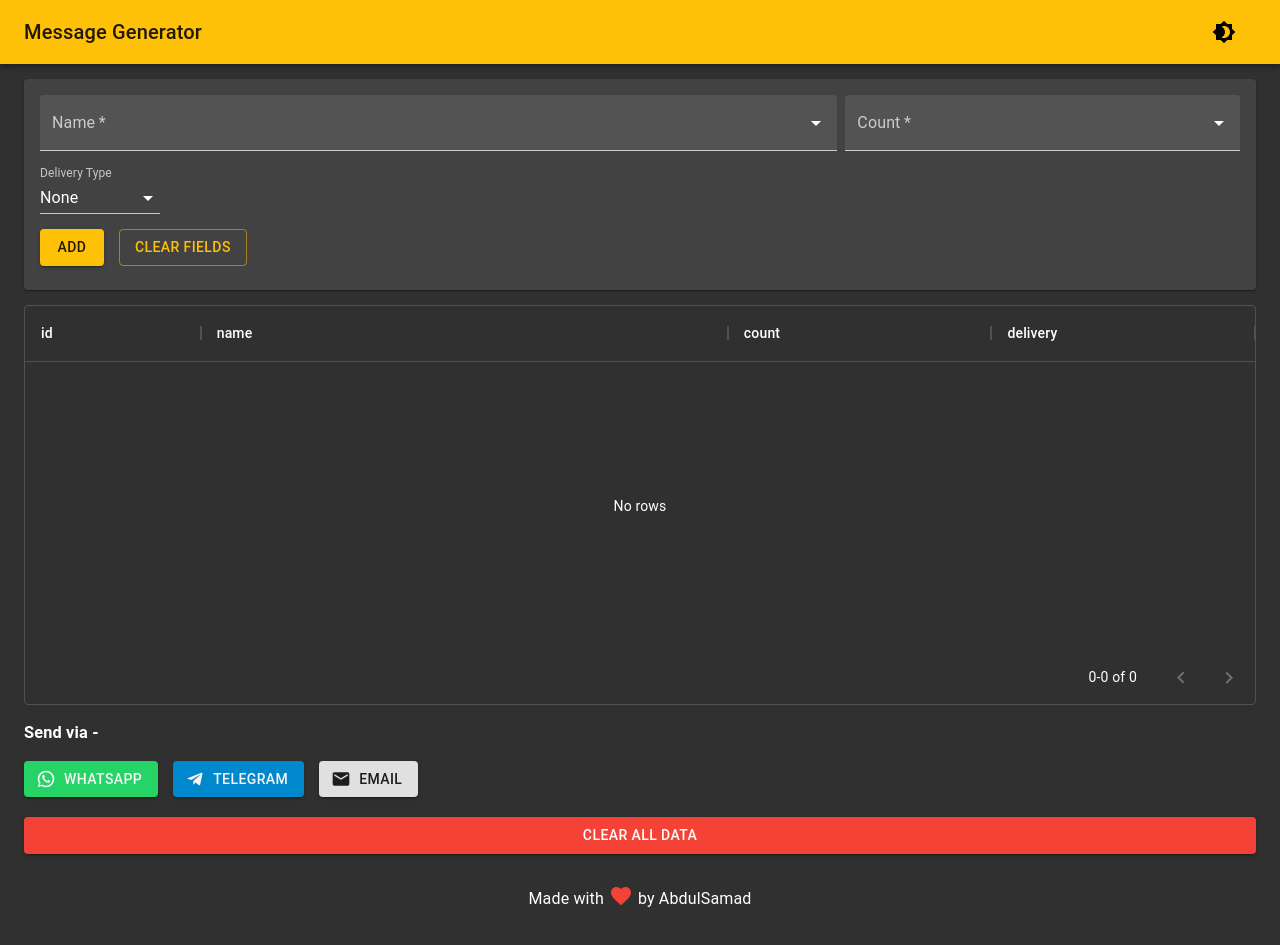
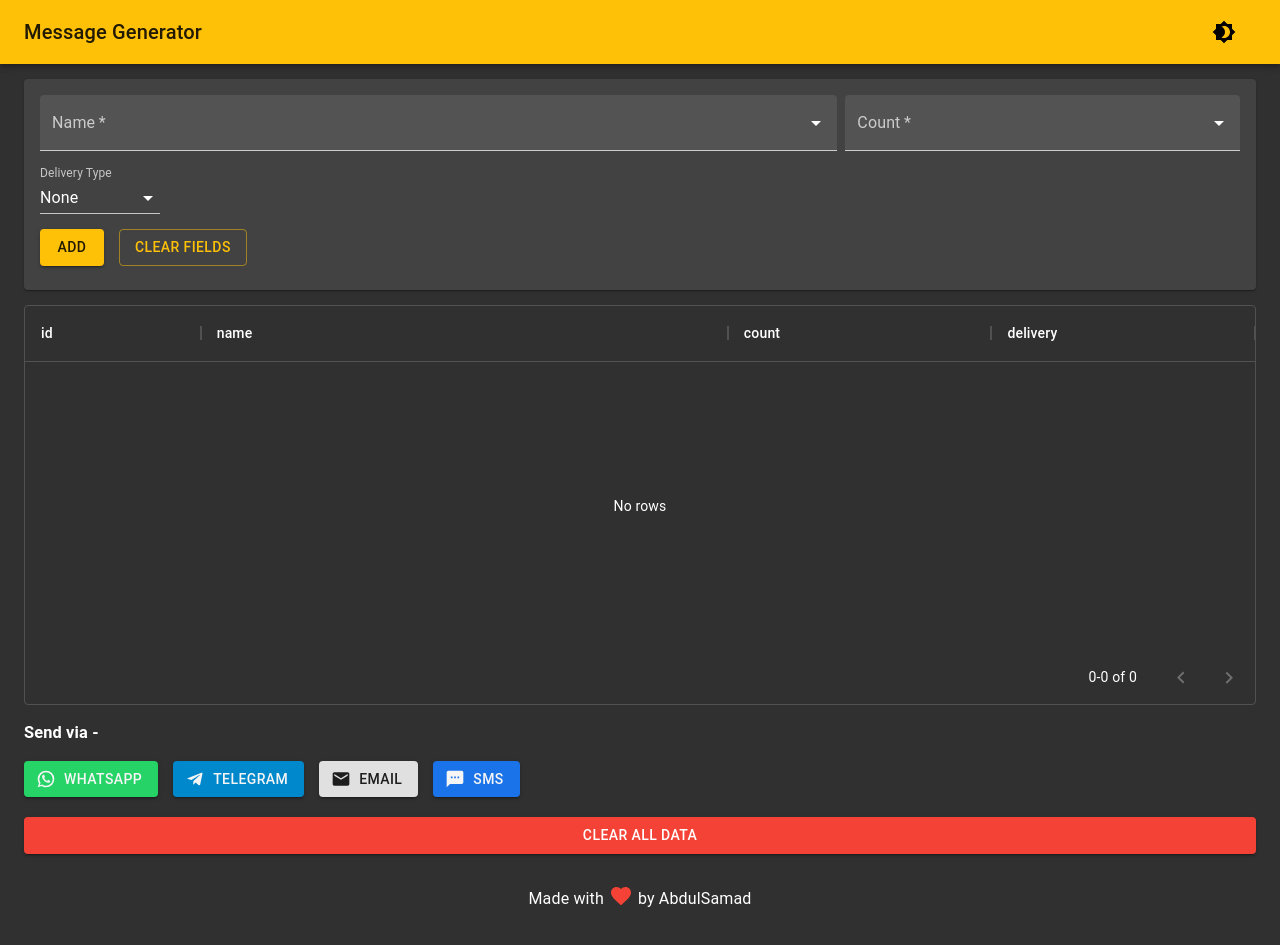
Before and after one commit to abdulsamad/message-generator, a React (Create React App) app: page / in a window 1280 px wide. Built offline with nearby package versions, Linux system fonts and the light colour scheme.

Commit message:
:sparkles: Added SMS button

```diff
--- a/src/components/layout/Send.tsx
+++ b/src/components/layout/Send.tsx
@@ -4,6 +4,7 @@ import Container from "@material-ui/core/Container";
 import WhatsApp from "../messenger/WhatsApp";
 import Telegram from "../messenger/Telegram";
 import Email from "../messenger/Email";
+import SMS from "../messenger/SMS";
 
 const useStyles = makeStyles({
   root: {
@@ -26,6 +27,7 @@ const Send: FC = () => {
         <WhatsApp />
         <Telegram />
         <Email />
+        <SMS />
       </div>
     </Container>
   );
--- /dev/null
+++ b/src/components/messenger/SMS.tsx
@@ -0,0 +1,55 @@
+import { MouseEventHandler, FC } from "react";
+import { makeStyles } from "@material-ui/core/styles";
+import Button from "@material-ui/core/Button";
+import SMSIcon from "@material-ui/icons/Sms";
+
+import { useAppContext } from "../../context/Context";
+
+const useStyles = makeStyles({
+  button: {
+    color: "#f5f5f5",
+    backgroundColor: "#1A73E8",
+
+    "&:hover": {
+      backgroundColor: "#2d72ce",
+    },
+
+    "&:active": {
+      backgroundColor: "#5787c5",
+    },
+
+    "&:focus": {
+      boxShadow: "0 0 0 0.2rem #4c85cf",
+    },
+  },
+});
+
+const Email: FC = () => {
+  const { text } = useAppContext();
+  const classes = useStyles();
+
+  const handleClick: MouseEventHandler = () => {
+    const body = text
+      .map(({ name, count, delivery }) => {
+        const deliveryType = delivery ? `(${delivery})` : "";
+        return `${name} ${count} ${deliveryType}`;
+      })
+      .join("\n");
+    const url = `sms:?body=${encodeURIComponent(body)}`;
+
+    window.open(url, "_blank");
+  };
+
+  return (
+    <Button
+      variant="contained"
+      className={classes.button}
+      startIcon={<SMSIcon />}
+      onClick={handleClick}
+    >
+      SMS
+    </Button>
+  );
+};
+
+export default Email;
```
